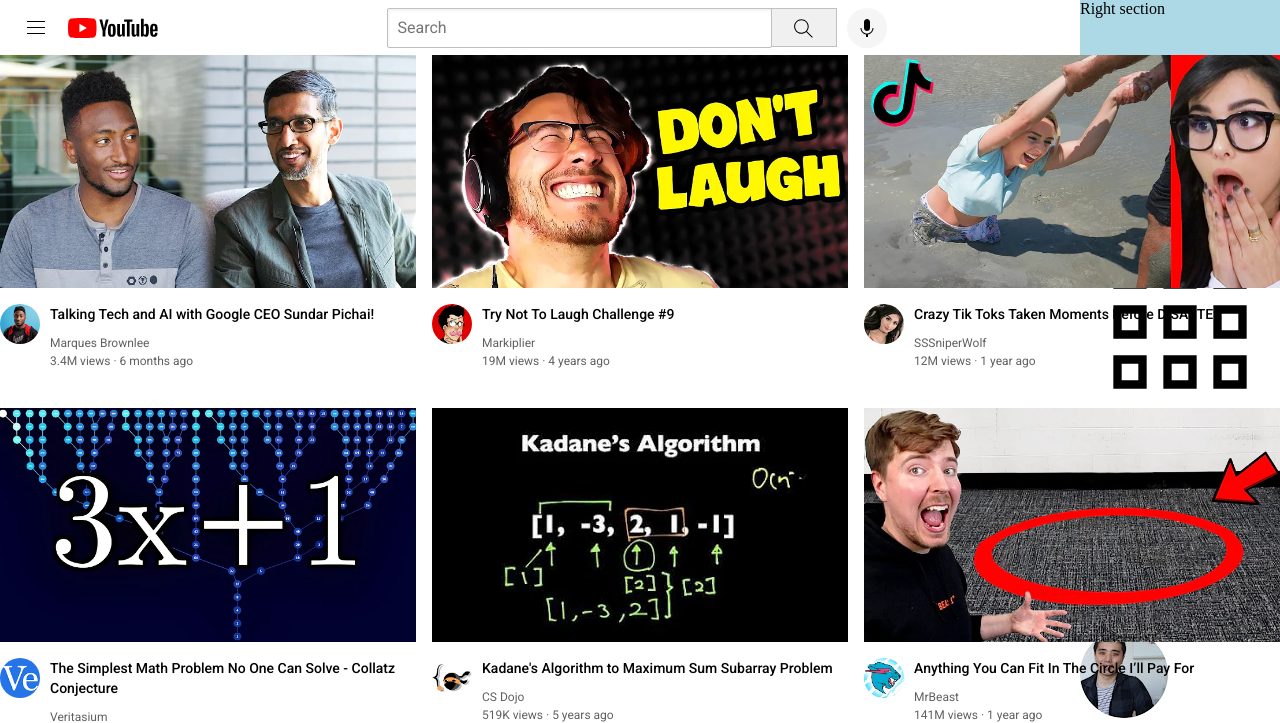
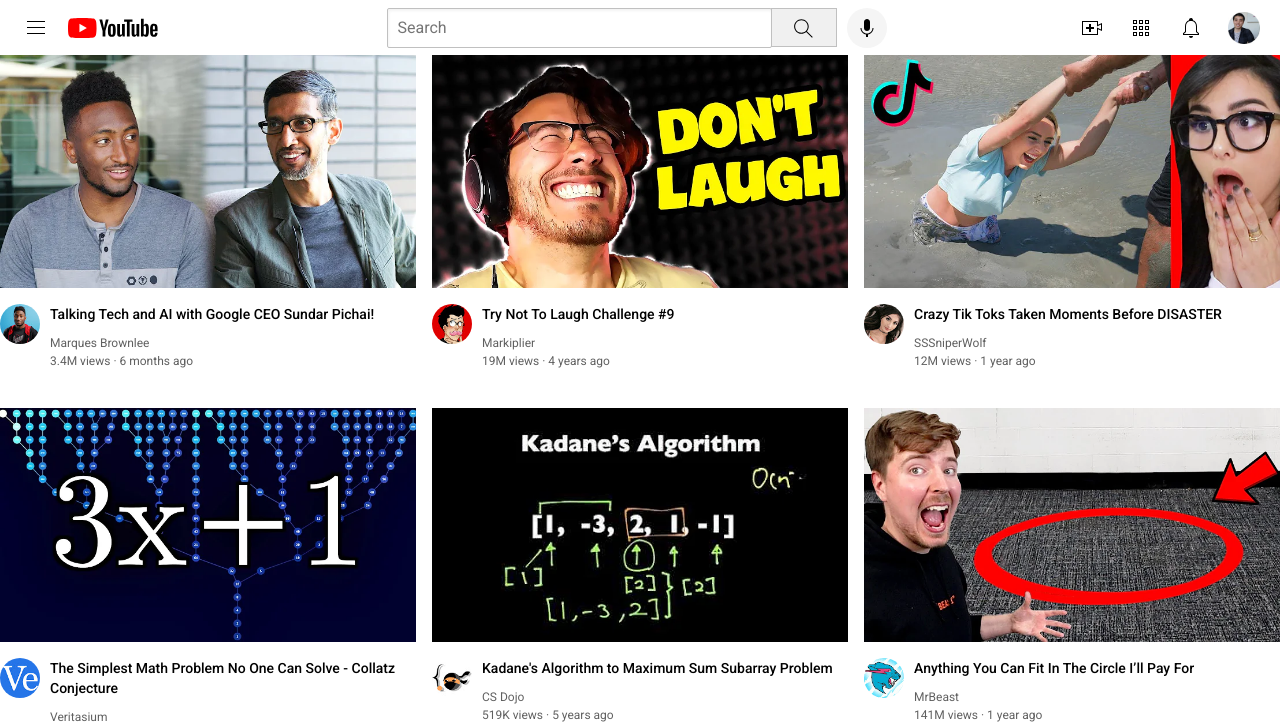
Before and after one commit to jacobfishel/Dark-Hair_detection, a Flask app: template templates/youtube/youtube.html in a window 1280 px wide. Shown: the top 723 px of the page. Run offline with Flask 3, Linux system fonts and the light colour scheme; the template is opened without the code that fills it, so the values that code supplies are empty.

Commit message:
upload, apps, notifs, channel icon added

```diff
--- a/templates/youtube/styles/header.css
+++ b/templates/youtube/styles/header.css
@@ -41,6 +41,7 @@
     border-color: rgb(192, 192, 192);
     border-radius: 2px;
     box-shadow: inset 1px 2px 3px rgba(0, 0, 0, 0.05);
+    width: 0;
 }
 
 .search-bar::placeholder {
@@ -79,6 +80,26 @@
 }
 
 .right-section {
-    background-color: lightblue;
-    width: 200px
+    width: 180px;
+    margin-right: 20px;
+    display: flex;
+    align-items: center;
+    justify-content: space-between;
+    flex-shrink: 0;
 }
+
+.upload {
+    height: 24px;
+}
+
+.youtube-apps {
+    height: 24px;
+}
+
+.notifications {
+    height: 24px;
+}
+
+.my-channel {
+    height: 32px;
+}
--- a/templates/youtube/youtube.html
+++ b/templates/youtube/youtube.html
@@ -28,11 +28,11 @@
                     <img class="voice-search-icon" src="icons/voice-search-icon.svg">
                 </button>
             </div>
-            <div class="right-section">Right section
-                <img src="icons/upload.svg">
-                <img src="icons/youtube-apps.svg">
-                <img src="icons/notifications.svg">
-                <img src="channel-pictures/my-channel.jpeg">
+            <div class="right-section">
+                <img class="upload" src="icons/upload.svg">
+                <img class="youtube-apps" src="icons/youtube-apps.svg">
+                <img class="notifications" src="icons/notifications.svg">
+                <img class="my-channel" src="channel-pictures/my-channel.jpeg">
             </div>
         </div>
 
```
